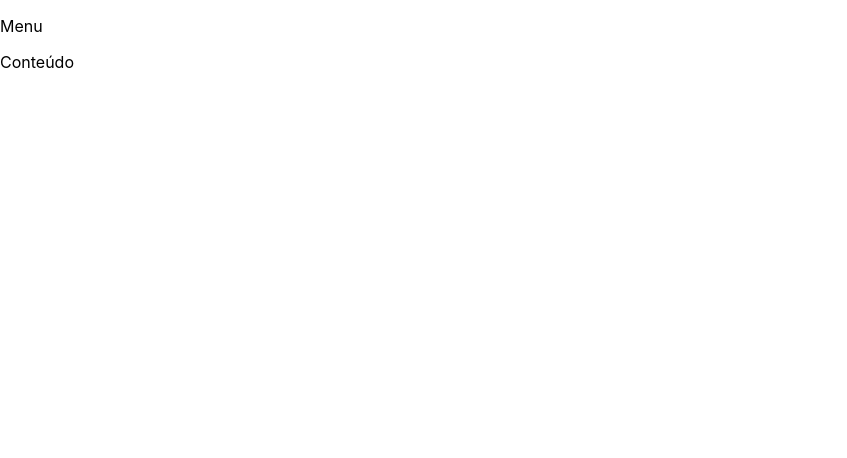
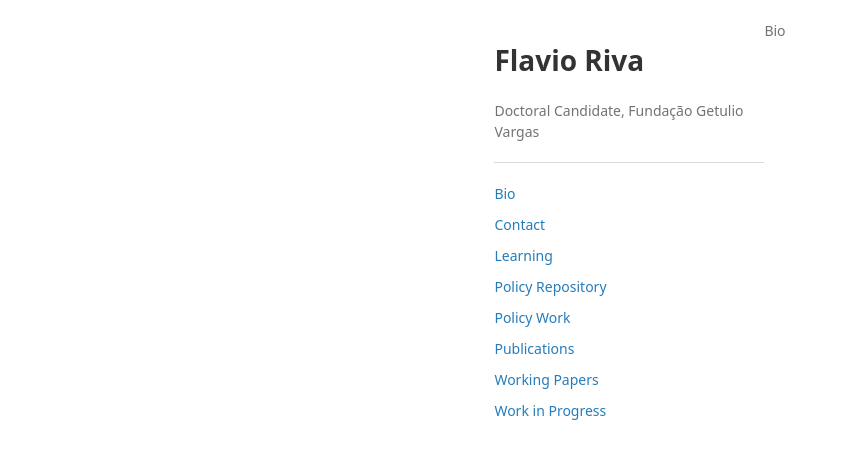
Before and after one commit to flavio-personal-site/front-end, a React (Create React App) app: page / in a window 1280 px wide. Shown: the top 458 px of the page, without its empty margins (0-847 px from the left). Built offline with nearby package versions, Linux system fonts and the light colour scheme.

Commit message:
Create menu

```diff
--- a/public/index.html
+++ b/public/index.html
@@ -10,34 +10,11 @@
       content="Web site created using create-react-app"
     />
     <link rel="apple-touch-icon" href="%PUBLIC_URL%/logo192.png" />
-    <!--
-      manifest.json provides metadata used when your web app is installed on a
-      user's mobile device or desktop. See https://developers.google.com/web/fundamentals/web-app-manifest/
-    -->
     <link rel="manifest" href="%PUBLIC_URL%/manifest.json" />
-    <!--
-      Notice the use of %PUBLIC_URL% in the tags above.
-      It will be replaced with the URL of the `public` folder during the build.
-      Only files inside the `public` folder can be referenced from the HTML.
-
-      Unlike "/favicon.ico" or "favicon.ico", "%PUBLIC_URL%/favicon.ico" will
-      work correctly both with client-side routing and a non-root public URL.
-      Learn how to configure a non-root public URL by running `npm run build`.
-    -->
-    <title>React App</title>
+    <title>Flavio Riva - Policy</title>
   </head>
   <body>
     <noscript>You need to enable JavaScript to run this app.</noscript>
     <div id="root"></div>
-    <!--
-      This HTML file is a template.
-      If you open it directly in the browser, you will see an empty page.
-
-      You can add webfonts, meta tags, or analytics to this file.
-      The build step will place the bundled scripts into the <body> tag.
-
-      To begin the development, run `npm start` or `yarn start`.
-      To create a production bundle, use `npm run build` or `yarn build`.
-    -->
   </body>
 </html>
--- a/src/App.css
+++ b/src/App.css
@@ -1,38 +1,5 @@
-.App {
-  text-align: center;
+.container{
+  display: flex;
+  padding: 20px;
+  justify-content: center;
 }
-
-.App-logo {
-  height: 40vmin;
-  pointer-events: none;
-}
-
-@media (prefers-reduced-motion: no-preference) {
-  .App-logo {
-    animation: App-logo-spin infinite 20s linear;
-  }
-}
-
-.App-header {
-  background-color: #282c34;
-  min-height: 100vh;
-  display: flex;
-  flex-direction: column;
-  align-items: center;
-  justify-content: center;
-  font-size: calc(10px + 2vmin);
-  color: white;
-}
-
-.App-link {
-  color: #61dafb;
-}
-
-@keyframes App-logo-spin {
-  from {
-    transform: rotate(0deg);
-  }
-  to {
-    transform: rotate(360deg);
-  }
-}
--- a/src/App.js
+++ b/src/App.js
@@ -4,10 +4,11 @@
 import Menu from './components/Menu';
 
 const App = () => {
-  return <>
-    <Menu />
-    <Content />
-  </>
-}
+  return (
+    <div className="container">
+      <Menu />
+      <Content />
+    </div>
+)}
 
 export default App;
--- a/src/components/Content/Bio/index.js
+++ b/src/components/Content/Bio/index.js
@@ -2,7 +2,7 @@
 import './styles.css';
 
 const Bio = () => {
-  return <p>Bio</p>
+  return <div id="bio">Bio</div>
 }
 
 export default Bio;
--- a/src/components/Content/index.js
+++ b/src/components/Content/index.js
@@ -1,8 +1,13 @@
 import React from 'react';
+import Bio from './Bio';
 import './styles.css';
 
 const Content = () => {
-  return <p>Conteúdo</p>
+  return (
+    <div className="content-container">
+      <Bio />
+    </div>
+  )
 }
 
 export default Content;
--- a/src/components/Menu/index.js
+++ b/src/components/Menu/index.js
@@ -1,8 +1,26 @@
-import React from 'react';
-import './styles.css';
+import React from "react";
+import "./styles.css";
 
 const Menu = () => {
-  return <p>Menu</p>
-}
+  return (
+    <div className="menu-container">
+      <h1>Flavio Riva</h1>
+      <p>Doctoral Candidate, Fundação Getulio Vargas</p>
+      <div className="divider">
+        <span />
+      </div>
+      <div className='links'>
+        <a href="#">Bio</a>
+        <a href="#">Contact</a>
+        <a href="#">Learning</a>
+        <a href="#">Policy Repository</a>
+        <a href="#">Policy Work</a>
+        <a href="#">Publications</a>
+        <a href="#">Working Papers</a>
+        <a href="#">Work in Progress</a>
+      </div>
+    </div>
+  );
+};
 
 export default Menu;
--- a/src/components/Menu/styles.css
+++ b/src/components/Menu/styles.css
@@ -0,0 +1,43 @@
+.menu-container {
+  width: 270px;
+}
+
+.menu-container h1 {
+  font-size: 28px;
+  color: #333;
+}
+
+.menu-container p {
+  margin: 0 0 20px;
+  color: #727272;
+  font-weight: 400;
+  font: 14px/1.5 "Noto Sans", "Helvetica Neue", Helvetica, Arial, sans-serif;
+}
+.menu-container .divider {
+  display: flex;
+  align-items: center;
+  justify-content: center;
+  margin: 20px 0;
+  width: 100%;
+}
+
+.menu-container .divider span{
+  height: 1px;
+  background-color: rgba(140, 140, 140, 0.316);
+  width: 100%;
+}
+
+.menu-container .links {
+  display: flex;
+  flex-direction: column;
+}
+
+.menu-container .links a {
+  color: #267cb9;
+  text-decoration: none;
+  margin: 0 0 10px;
+}
+
+.menu-container .links a:hover {
+  color: #1e6394;
+}
--- a/src/index.css
+++ b/src/index.css
@@ -1,13 +1,16 @@
 body {
   margin: 0;
-  font-family: -apple-system, BlinkMacSystemFont, 'Segoe UI', 'Roboto', 'Oxygen',
-    'Ubuntu', 'Cantarell', 'Fira Sans', 'Droid Sans', 'Helvetica Neue',
+  font-family: -apple-system, BlinkMacSystemFont, "Segoe UI", "Roboto", "Oxygen",
+    "Ubuntu", "Cantarell", "Fira Sans", "Droid Sans", "Helvetica Neue",
     sans-serif;
   -webkit-font-smoothing: antialiased;
   -moz-osx-font-smoothing: grayscale;
+  font: 14px/1.5 "Noto Sans", "Helvetica Neue", Helvetica, Arial, sans-serif;
+  color: #727272;
+  font-weight: 400;
 }
 
 code {
-  font-family: source-code-pro, Menlo, Monaco, Consolas, 'Courier New',
+  font-family: source-code-pro, Menlo, Monaco, Consolas, "Courier New",
     monospace;
 }
```
Also changed, not shown: 1 other file (tests, documents, lock files or other folders).
